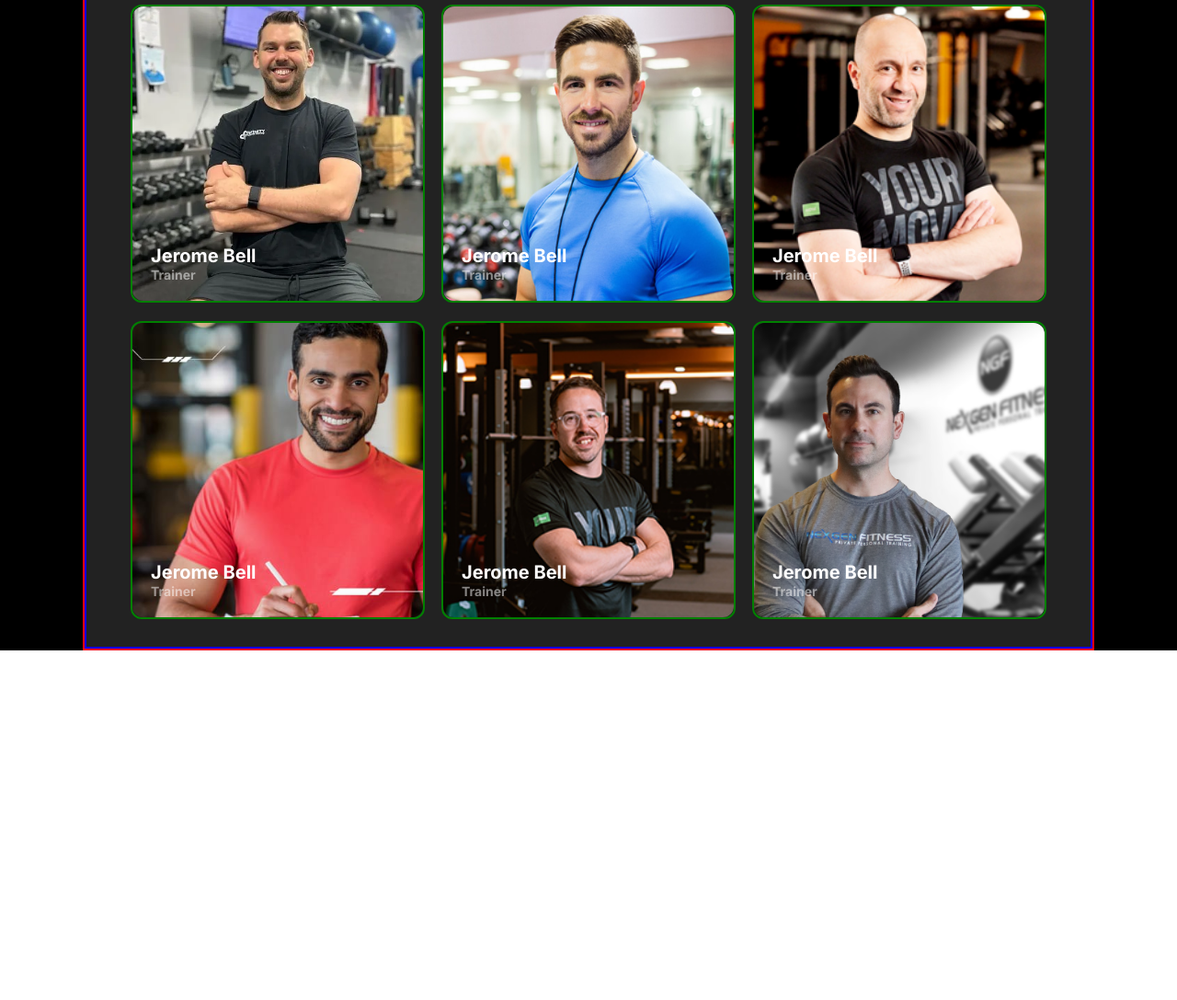
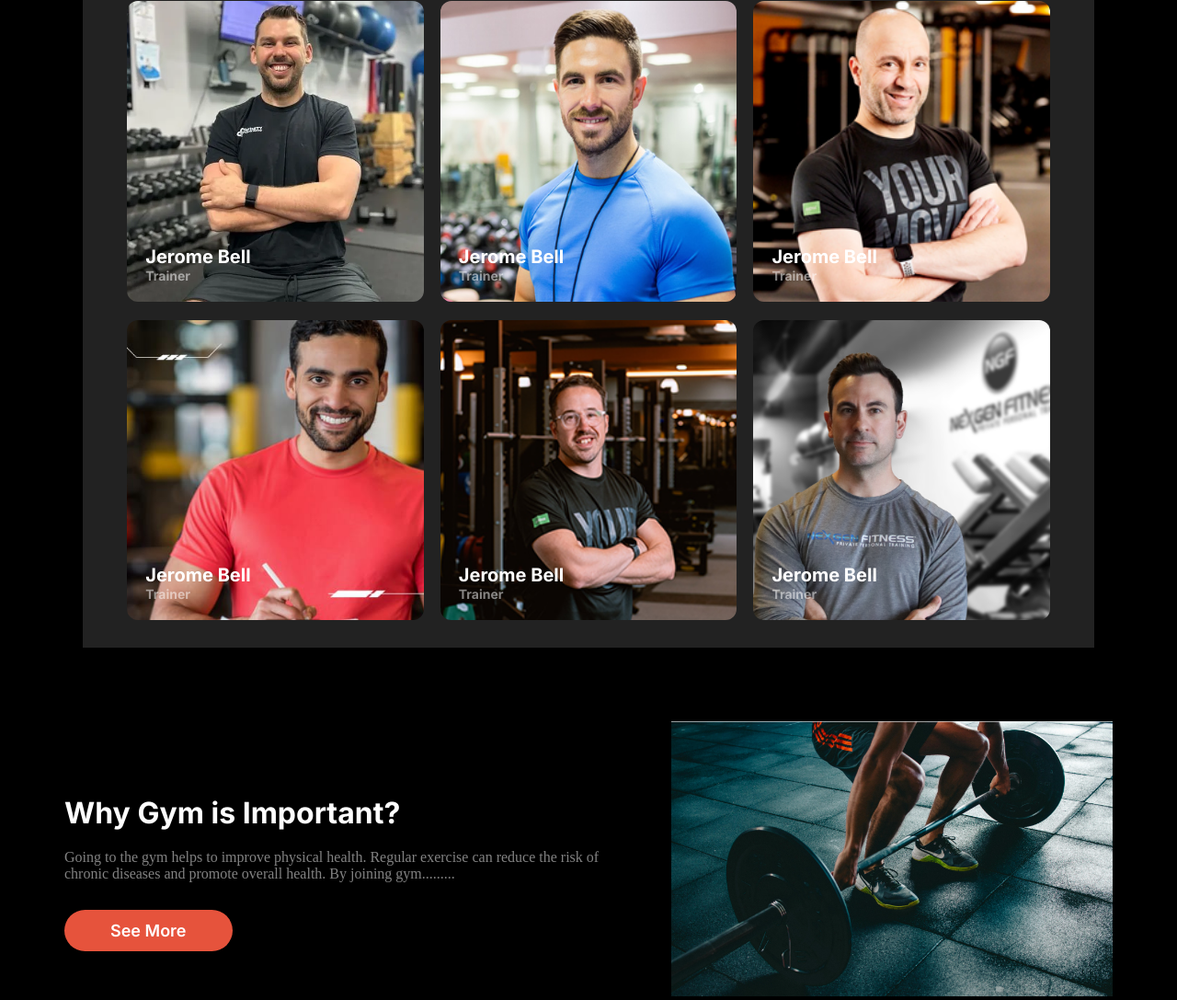
Before and after one commit to AzmainAzad/Assignment-2, a plain HTML site: page index.html in a window 1280 px wide. Shown: the part 2800-3887 px from the top of the page at 92% size. Before the commit the page ends 3507 px from the top, so only its background shows below. Drawn offline with Linux system fonts and the light colour scheme; a web font is replaced by a local one.

Commit message:
Adding Unique Part

```diff
--- a/Styles/responsive.css
+++ b/Styles/responsive.css
@@ -274,4 +274,30 @@
         display: none;
     }
 
+    /* Responsive Css of Unique Section */
+    .why{
+        flex-direction: column;
+        margin-top: 0px;
+    }
+
+    .why-text{
+        width: 80%;
+        margin: auto;
+        padding-top: 50px;
+    }
+
+    .why-btn{
+        font-size: 15px;
+        padding: 12px 40px;
+
+    }
+
+    .why-pic{
+        width: 80%;
+        margin: auto;
+        margin-top: 20px;
+    }
+
+
+
   }
--- a/Styles/style.css
+++ b/Styles/style.css
@@ -470,7 +470,6 @@ select{
 .team{
     max-width: 1100px;
     margin: auto;
-    border: 2px solid red;
     margin-top: 80px;
 }
 
@@ -495,7 +494,6 @@ select{
 
 .team-pic-container{
     background-color: #222222;
-    border: 2px solid blue;
     padding: 30px;
     margin-top: 50px;
 }
@@ -515,7 +513,6 @@ select{
     width: 31%;
     position: relative;
     border-radius: 12px;
-    border: 2px solid green;
 }
 
 .team-pic img{
@@ -543,3 +540,52 @@ select{
     font-size: 14px;
     font-family: "Inter", sans-serif;
 }
+
+
+
+/* Css of Why Section */
+.why{
+    max-width: 1200px;
+    margin: auto;
+    display: flex;
+    justify-content: space-around;
+    margin-top: 80px;
+}
+
+.why-text{
+    width: 50%;
+    color: white;
+    padding-top: 80px;
+}
+
+.why-text-h3{
+    color: white;
+    font-size: 32px;
+    font-family: "Inter", sans-serif;
+    font-weight: bold;
+}
+
+.why-text-p{
+    color: rgba(255, 255, 255, 0.508);
+    margin-top: 20px;
+}
+
+.why-btn{
+    background-color: #E6533C;
+    color: white;
+    font-size: 18px;
+    font-family: "Inter", sans-serif;
+    font-weight: 600;
+    padding: 12px 50px;
+    border: none;
+    border-radius: 42px;
+    margin-top: 30px;
+}
+
+.why-pic{
+    width: 40%;
+}
+
+.why-pic img{
+    width: 100%;
+}
--- a/index.html
+++ b/index.html
@@ -112,7 +112,7 @@
            <div class="bmi-2nd">
              <div class="bmi1-2nd">
               <h3 class="bmchart">BMI Calculator Chart</h3>
-              <table cellpadding="45" cellspacing="0">
+              <table  border="1px" cellpadding="45" cellspacing="0">
 
                 <thead>
                   <tr>
@@ -248,8 +248,21 @@
 
         </section>
        <!-- Ending of Team Section -->
+
+       <!-- Starting of  Unique Section -->
+        <div class="why">
+          <div class="why-text">
+             <h3 class="why-text-h3">Why Gym is Important?</h3>
+             <p class="why-text-p">Going to the gym helps to improve physical health. Regular exercise can reduce the risk of chronic diseases and promote overall health. By joining gym.........</p>
+             <button class="why-btn">See More</button>
+          </div>
+
+          <div class="why-pic">
+            <img src="assets/motivation.png" alt="">
+          </div>
+        </div>
+       <!-- Ending of Unique Section -->
     </main>
-
     <!-- Ending of Main Part -->
 
     <!-- Starting of Footer Part -->
```
Also changed, not shown: assets/motivation.png (added).
